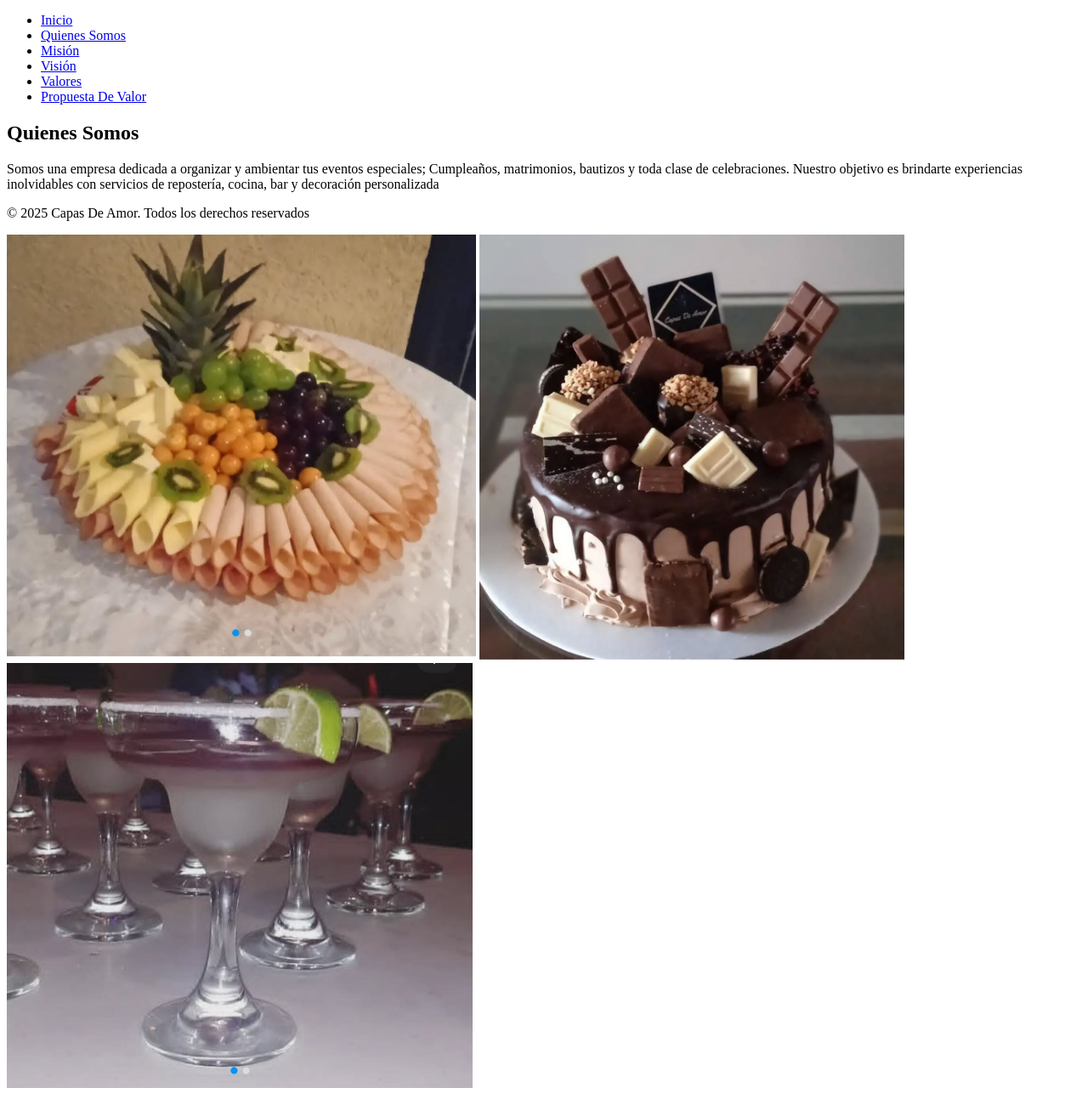
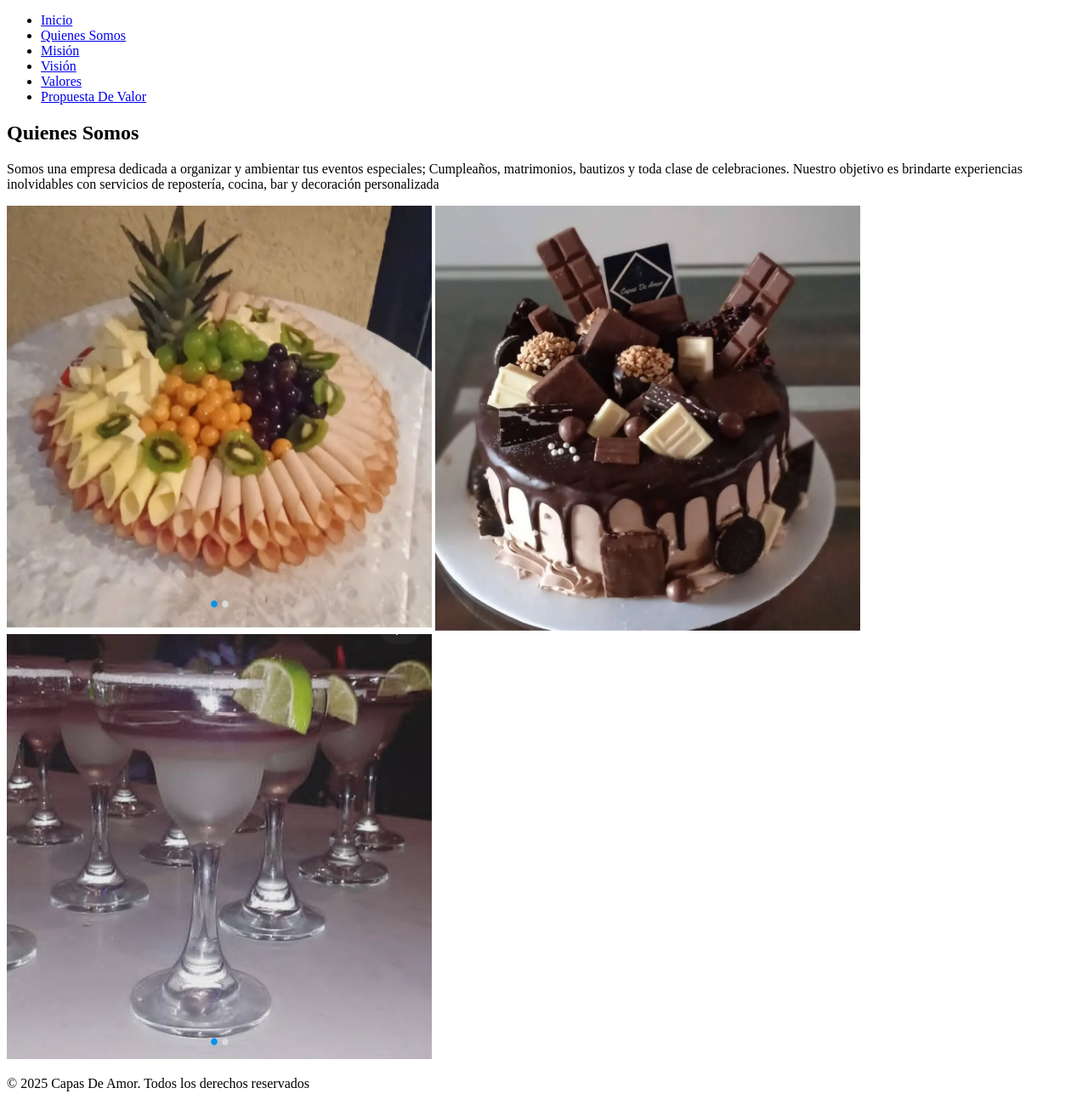
Before and after one commit to CAPASDEAMOR/Capas-de-amor, a plain HTML site: page quienessomos.html in a window 1280 px wide. Shown: the part 949-2249 px from the top of the page at 85% size. Drawn offline with Linux system fonts and the light colour scheme.

Commit message:
Update quienessomos.html

```diff
--- a/quienessomos.html
+++ b/quienessomos.html
@@ -2,7 +2,7 @@
 <html>
 <head>
 <h1>CAPAS DE AMOR</h1>
-<img src="IMG/IMAGEN2.JPEG" widht="800" height="800">
+<img src="IMG/IMAGEN2.jpeg" width="800" height="800">
 </head>
 <body>
 <header>
@@ -23,12 +23,14 @@
 <h2>Quienes Somos</h2>
 <p>Somos una empresa dedicada a organizar y ambientar tus eventos especiales; Cumpleaños, matrimonios, bautizos y toda clase de celebraciones. Nuestro objetivo es brindarte experiencias inolvidables con servicios de repostería, cocina, bar y decoración personalizada</p>
 </main>
+
+
+<img src="IMG/IMAGEN3.jpeg" width="500" height="500">
+<img src="IMG/IMAGEN1.jpeg" width="500" height="500">
+<img src="IMG/IMAGEN4.jpeg" width="500" height="500">
+</body>
+
 <footer>
-    <p>© 2025 Capas De Amor. Todos los derechos reservados</p>
+<p>© 2025 Capas De Amor. Todos los derechos reservados</p>
 </footer>
-
-<img src="IMG/IMAGEN3.JPEG" widht="500" height="500">
-<img src="IMG/IMAGEN1.JPEG" widht="500" height="500">
-<img src="IMG/IMAGEN4.JPEG" widht="500" height="500">
-</body>
 </html>
```
